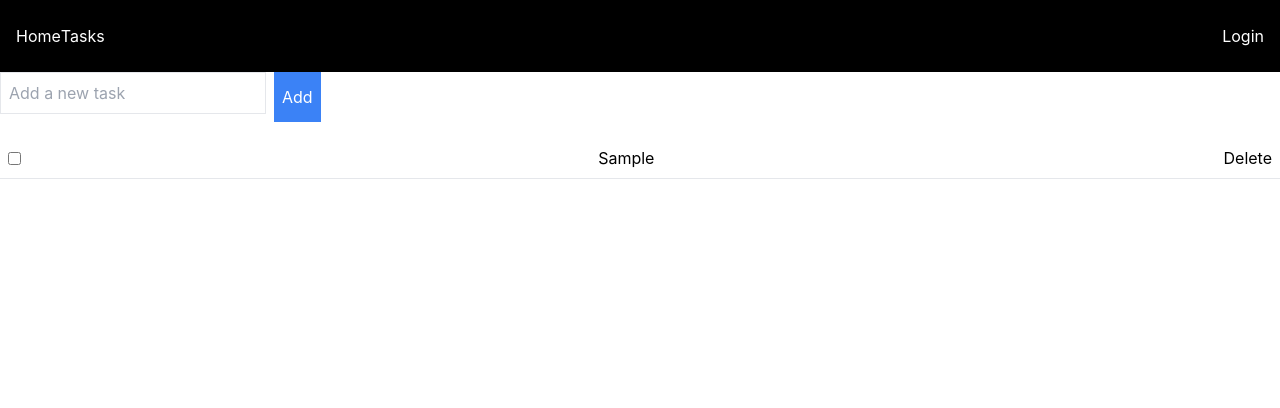
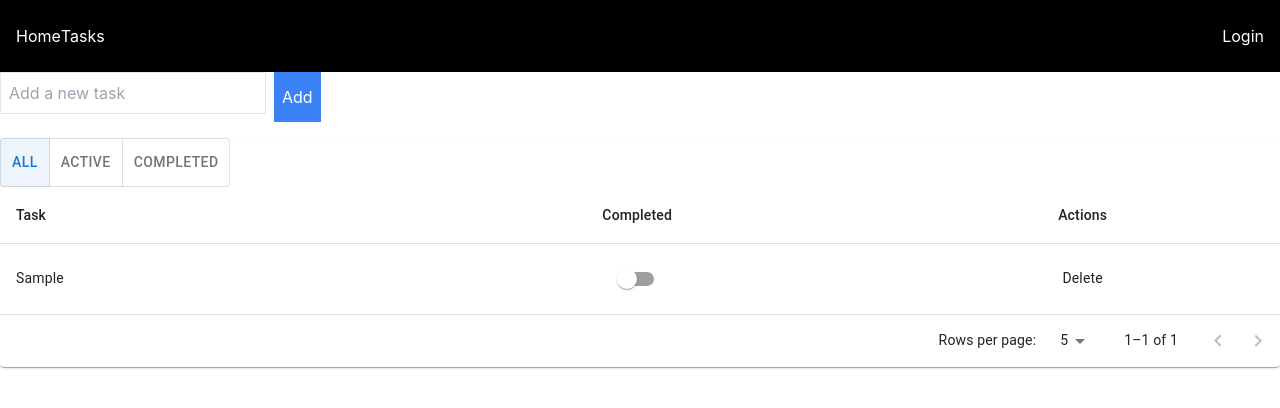
Before and after one commit to riaddjabri/baraka-test, a React (Create React App) app: page /tasks in a window 1280 px wide. Both pictures are taken after typing "Sample" into the empty fields and a click on the button "Add". Shown: the top 408 px of the page. Built offline with nearby package versions, Linux system fonts and the light colour scheme.

Commit message:
- Added Material UI - Added status & filter - Refacto List

```diff
--- a/package.json
+++ b/package.json
@@ -5,6 +5,9 @@
   "dependencies": {
     "@dnd-kit/core": "^6.1.0",
     "@dnd-kit/sortable": "^8.0.0",
+    "@emotion/react": "^11.13.5",
+    "@emotion/styled": "^11.13.5",
+    "@mui/material": "^6.1.8",
     "@reduxjs/toolkit": "^2.3.0",
     "@testing-library/jest-dom": "^5.17.0",
     "@testing-library/react": "^13.4.0",
--- a/src/components/TaskItem.tsx
+++ /dev/null
@@ -1,17 +0,0 @@
-import React from 'react';
-import {TaskItemProps} from "../types/Tasks";
-
-const TaskItem: React.FC<TaskItemProps> = ({ task, completed, onToggle, onDelete }) => {
-
-    return (
-        <div className="flex items-center justify-between p-2 border-b">
-            <input type="checkbox" checked={completed} onChange={onToggle} className="mr-2"/>
-            <div className="flex items-center">
-                <span>{task}</span>
-            </div>
-            <button onClick={onDelete}>Delete</button>
-        </div>
-    );
-};
-
-export default TaskItem;
--- a/src/components/TasksList.tsx
+++ b/src/components/TasksList.tsx
@@ -1,22 +1,86 @@
-import React from 'react';
-import TaskItem from './TaskItem';
+import React, {useState} from 'react';
 import {TasksListProps} from "../types/Tasks";
-
+import {
+    Table, TableBody, TableCell, TableContainer, TableHead, TableRow, TablePagination,
+    ToggleButton, ToggleButtonGroup, Paper, Switch
+} from '@mui/material';
 
 const TasksList: React.FC<TasksListProps> = ({ tasks, onDelete, onToggle }) => {
+    const [filter, setFilter] = useState<'all' | 'active' | 'completed'>('all');
+    const [page, setPage] = useState(0);
+    const [rowsPerPage, setRowsPerPage] = useState(5);
+
+    const filteredTasks = tasks.filter(task => {
+        if (filter === 'active') return !task.completed;
+        if (filter === 'completed') return task.completed;
+        return true;
+    });
+
+    const handleChangeFilter = (event: React.MouseEvent<HTMLElement>, newFilter: 'all' | 'active' | 'completed') => {
+        if (newFilter !== null) {
+            setFilter(newFilter);
+        }
+    };
+    const handleChangePage = (event: unknown, newPage: number) => {
+        setPage(newPage);
+    };
+
+    const handleChangeRowsPerPage = (event: React.ChangeEvent<HTMLInputElement>) => {
+        setRowsPerPage(parseInt(event.target.value, 10));
+        setPage(0);
+    };
+
     return (
-        <div>
-            {tasks.map(task => (
-                <TaskItem
-                    key={task.id}
-                    id={task.id}
-                    task={task.task}
-                    completed={task.completed}
-                    onDelete={() => onDelete(task.id)}
-                    onToggle={() => onToggle(task.id)}
+        <Paper>
+            <div className="flex flex-col justify-between mb-4">
+                <ToggleButtonGroup
+                    color="primary"
+                    value={filter}
+                    exclusive
+                    onChange={handleChangeFilter}
+                    aria-label="Tasks status filter"
+                >
+                    <ToggleButton value="all">All</ToggleButton>
+                    <ToggleButton value="active">Active</ToggleButton>
+                    <ToggleButton value="completed">Completed</ToggleButton>
+                </ToggleButtonGroup>
+
+                <TableContainer>
+                    <Table>
+                        <TableHead>
+                            <TableRow>
+                                <TableCell>Task</TableCell>
+                                <TableCell align="center">Completed</TableCell>
+                                <TableCell align="center">Actions</TableCell>
+                            </TableRow>
+                        </TableHead>
+                        <TableBody>
+                            {filteredTasks.slice(page * rowsPerPage, page * rowsPerPage + rowsPerPage).map(task => (
+                                <TableRow key={task.id}>
+                                    <TableCell>{task.task}</TableCell>
+                                    <TableCell align="center">
+                                        <Switch checked={task.completed} onChange={() => onToggle(task.id)} />
+                                    </TableCell>
+                                    <TableCell align="center">
+                                        <button onClick={() => onDelete(task.id)}>Delete</button>
+                                    </TableCell>
+                                </TableRow>
+                            ))}
+                        </TableBody>
+                    </Table>
+                </TableContainer>
+                <TablePagination
+                    rowsPerPageOptions={[5, 10, 25]}
+                    component="div"
+                    count={filteredTasks.length}
+                    rowsPerPage={rowsPerPage}
+                    page={page}
+                    onPageChange={handleChangePage}
+                    onRowsPerPageChange={handleChangeRowsPerPage}
                 />
-            ))}
-        </div>
+            </div>
+
+        </Paper>
     );
 };
 
```
Also changed, not shown: 2 other files (tests, documents, lock files or other folders).
